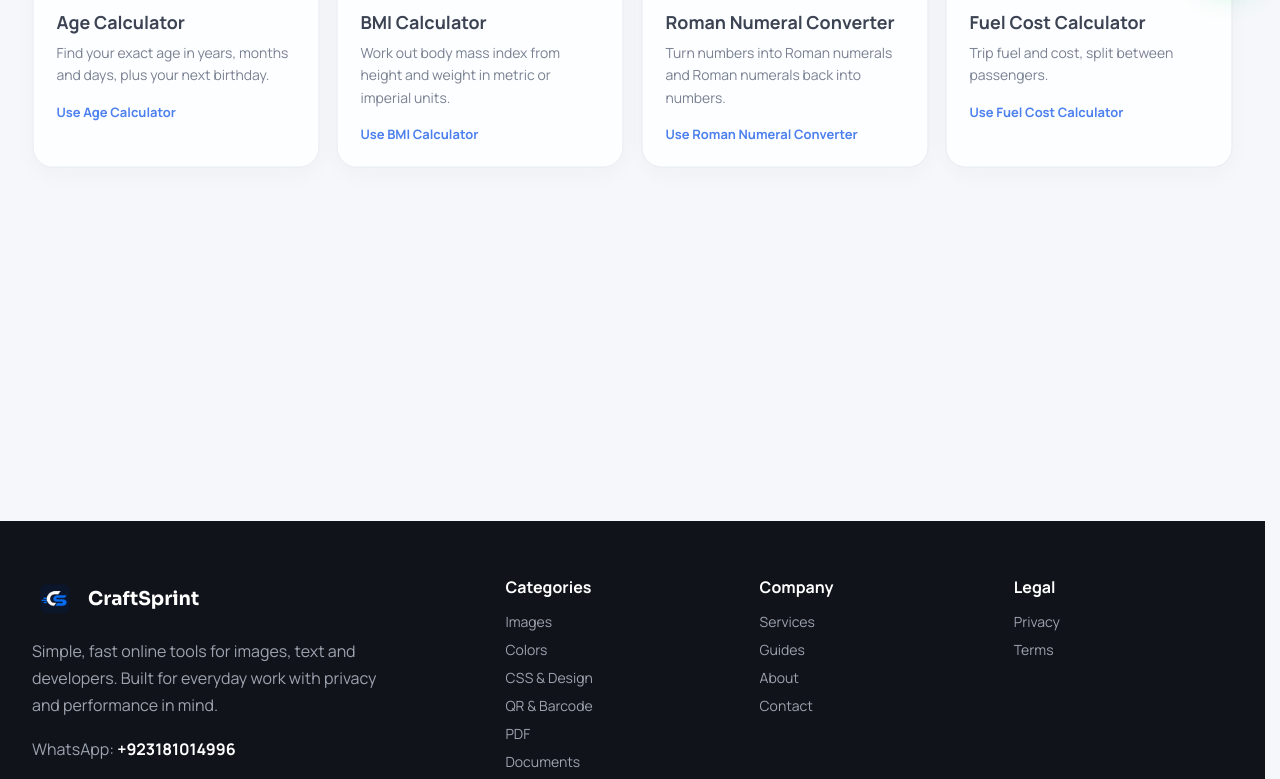
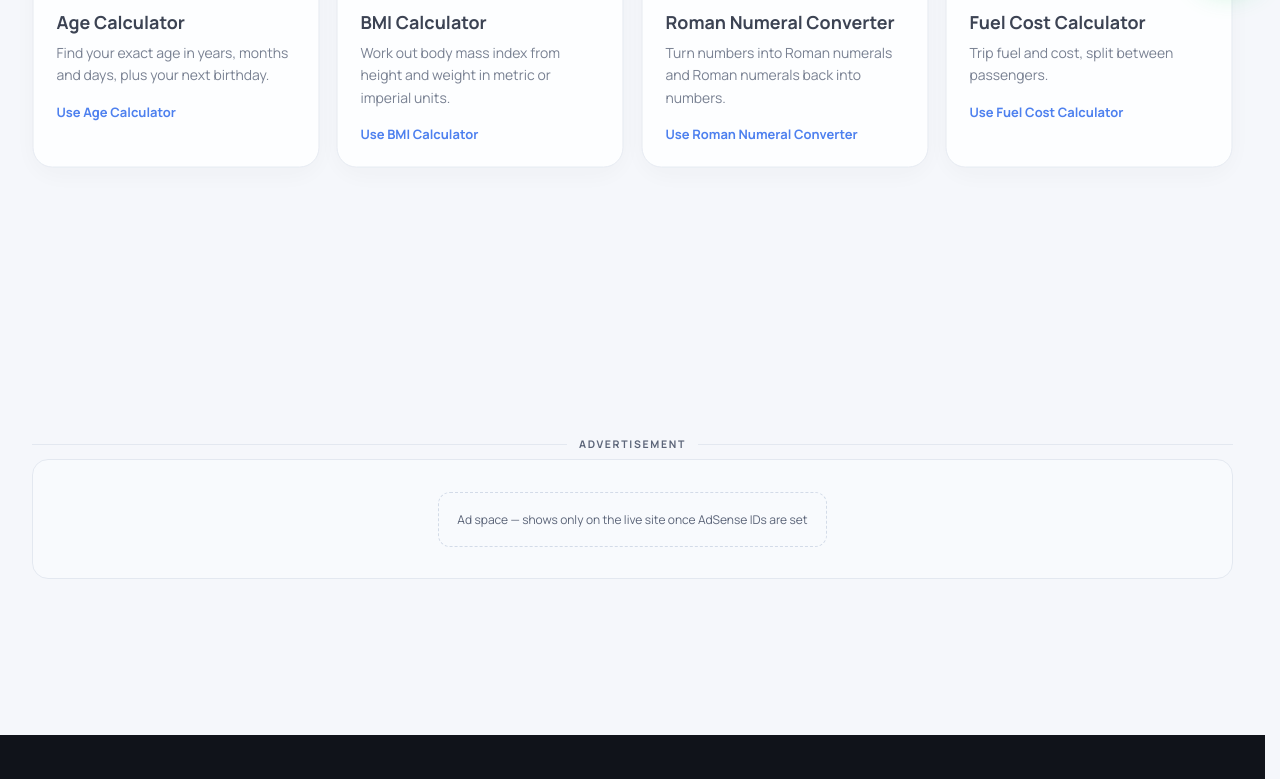
Before and after one commit to UsaidAhmed0318/CraftSprint, a Next.js app: page /category/calculators in a window 1280 px wide. Shown: the part 802-1581 px from the top of the page. Built offline with nearby package versions, Linux system fonts and the light colour scheme; no server answers.

Commit message:
Professional AdSlot: lazy, labelled, no layout shift; add to blog and category pages

```diff
--- a/app/blog/[slug]/page.tsx
+++ b/app/blog/[slug]/page.tsx
@@ -4,6 +4,7 @@ import Link from 'next/link';
 import { notFound } from 'next/navigation';
 import JsonLd from '@/components/shared/JsonLd';
 import ToolCard from '@/components/shared/ToolCard';
+import AdSlot from '@/components/shared/AdSlot';
 import { posts } from '@/data/posts';
 import { tools } from '@/data/tools';
 import { withSeo, fitTitle } from '@/lib/seo';
@@ -64,6 +65,7 @@ export default async function BlogPost({ params }: { params: Promise<{ slug: str
             ))}
           </section>
         ))}
+        <AdSlot />
         <h2>Tools from this guide</h2>
       </article>
       <div className="container" style={{ maxWidth: 980 }}>
--- a/app/category/[slug]/page.tsx
+++ b/app/category/[slug]/page.tsx
@@ -4,6 +4,7 @@ import { notFound } from 'next/navigation';
 import type { Metadata } from 'next';
 import ToolCard from '@/components/shared/ToolCard';
 import GamesBrowser from '@/components/shared/GamesBrowser';
+import AdSlot from '@/components/shared/AdSlot';
 import JsonLd from '@/components/shared/JsonLd';
 import { tools, categories } from '@/data/tools';
 import { categoryInfo, categoryBySlug } from '@/lib/categories';
@@ -113,11 +114,14 @@ export default async function CategoryPage({ params }: { params: Promise<{ slug:
       {cat === 'Games' ? (
         <GamesBrowser />
       ) : (
-        <div className="toolGrid" style={{ marginTop: 36 }}>
-          {list.map(t => (
-            <ToolCard key={t.slug} tool={t} />
-          ))}
-        </div>
+        <>
+          <div className="toolGrid" style={{ marginTop: 36 }}>
+            {list.map(t => (
+              <ToolCard key={t.slug} tool={t} />
+            ))}
+          </div>
+          <AdSlot />
+        </>
       )}
     </main>
   );
--- a/app/globals.css
+++ b/app/globals.css
@@ -483,16 +483,68 @@ select {
   font-weight: 700;
   font-size: 13px;
 }
+/* ---------- Advertisement slot (components/shared/AdSlot.tsx) ---------- */
 .adSlot {
-  min-height: 100px;
+  margin: 36px auto;
+  max-width: 100%;
+  contain: layout;
+}
+.adSlotCompact {
+  margin: 22px auto;
+}
+.adSlotLabel {
+  display: flex;
+  align-items: center;
+  gap: 12px;
+  margin-bottom: 8px;
+  color: var(--muted);
+  font-size: 10.5px;
+  font-weight: 700;
+  letter-spacing: 0.16em;
+  text-transform: uppercase;
+}
+.adSlotLabel::before,
+.adSlotLabel::after {
+  content: '';
+  flex: 1;
+  height: 1px;
+  background: var(--line);
+}
+.adSlotFrame {
+  min-height: 120px; /* reserved up front so the page never jumps when the ad loads */
+  display: grid;
+  align-items: center;
+  overflow: hidden;
+  padding: 8px;
+  border: 1px solid var(--line);
+  border-radius: 16px;
+  background: var(--surface2);
+}
+.adSlotFrame ins {
+  width: 100%;
+}
+.adSlotPreview {
+  justify-self: center;
+  padding: 18px;
   border: 1px dashed var(--line2);
-  background: var(--surface);
-  border-radius: 16px;
-  display: grid;
-  place-items: center;
+  border-radius: 12px;
   color: var(--muted);
   font-size: 12px;
-  margin: 28px 0;
+  text-align: center;
+}
+/* Google found no ad to show: hide the whole box instead of leaving an empty frame. */
+.adSlot:has(ins[data-ad-status='unfilled']) {
+  display: none;
+}
+@media (max-width: 640px) {
+  .adSlot {
+    margin: 28px auto;
+  }
+  .adSlotFrame {
+    min-height: 100px;
+    padding: 6px;
+    border-radius: 14px;
+  }
 }
 .features {
   display: grid;
--- a/components/shared/AdSlot.tsx
+++ b/components/shared/AdSlot.tsx
@@ -1,35 +1,95 @@
 'use client';
+/**
+ * Advertisement slot (Google AdSense).
+ *  - Live site only, and only when real IDs are set in Vercel (NEXT_PUBLIC_ADSENSE_CLIENT + _SLOT).
+ *    Staging, previews and sites without IDs show nothing: no empty boxes, no fake ads.
+ *  - Space is reserved before the ad loads (no page jump → good Core Web Vitals for SEO).
+ *  - The ad is requested only when the visitor scrolls near it (faster pages).
+ *  - Clearly labelled “Advertisement”, as Google’s policy requires. If Google has no ad to show,
+ *    the whole box hides itself.
+ *  - On your own computer (npm run dev) a dashed preview box shows where the ad will appear.
+ * Place it below a tool’s result, at the end of an article, or under a list: never inside a result,
+ * on pages with little content (contact, privacy, terms) or near buttons that people press often.
+ * Styles: app/globals.css → “Advertisement slot”.
+ */
 import { useEffect, useRef } from 'react';
+
 const client = process.env.NEXT_PUBLIC_ADSENSE_CLIENT;
-const slot = process.env.NEXT_PUBLIC_ADSENSE_SLOT;
-const enabled =
-  process.env.NEXT_PUBLIC_DEPLOY_ENV === 'production' && !!client && !client.includes('XXXX') && !!slot;
+const defaultSlot = process.env.NEXT_PUBLIC_ADSENSE_SLOT;
+const live = process.env.NEXT_PUBLIC_DEPLOY_ENV === 'production' && !!client && !client.includes('XXXX');
+const preview = process.env.NODE_ENV === 'development';
+
 declare global {
   interface Window {
     adsbygoogle?: unknown[];
   }
 }
-/** Renders a responsive AdSense unit only when real IDs are configured; otherwise renders nothing. */
-export default function AdSlot() {
+
+type Props = {
+  /** A different AdSense ad unit ID for this spot (defaults to NEXT_PUBLIC_ADSENSE_SLOT). */
+  slot?: string;
+  /** Where it sits; only changes the spacing. */
+  placement?: 'content' | 'compact';
+  className?: string;
+};
+
+export default function AdSlot({ slot, placement = 'content', className = '' }: Props) {
+  const slotId = slot || defaultSlot;
+  const enabled = live && !!slotId;
+  const box = useRef<HTMLDivElement>(null);
   const pushed = useRef(false);
+
   useEffect(() => {
-    if (!enabled || pushed.current) return;
+    const el = box.current;
+    if (!enabled || !el) return;
+    const request = () => {
+      if (pushed.current) return;
       pushed.current = true;
       try {
         (window.adsbygoogle = window.adsbygoogle || []).push({});
       } catch {}
-  }, []);
-  if (!enabled) return null;
+    };
+    if (!('IntersectionObserver' in window)) {
+      request();
+      return;
+    }
+    const io = new IntersectionObserver(
+      entries => {
+        if (entries.some(e => e.isIntersecting)) {
+          request();
+          io.disconnect();
+        }
+      },
+      { rootMargin: '400px 0px' },
+    );
+    io.observe(el);
+    return () => io.disconnect();
+  }, [enabled]);
+
+  if (!enabled && !preview) return null;
   return (
-    <div style={{ margin: '28px 0', minHeight: 100 }}>
+    <aside
+      className={`adSlot ${placement === 'compact' ? 'adSlotCompact' : ''} ${className}`.trim()}
+      aria-label="Advertisement"
+      data-nosnippet
+    >
+      <span className="adSlotLabel">Advertisement</span>
+      <div className="adSlotFrame" ref={box}>
+        {enabled ? (
           <ins
             className="adsbygoogle"
             style={{ display: 'block' }}
             data-ad-client={client}
-        data-ad-slot={slot}
+            data-ad-slot={slotId}
             data-ad-format="auto"
             data-full-width-responsive="true"
           />
+        ) : (
+          <span className="adSlotPreview">
+            Ad space — shows only on the live site once AdSense IDs are set
+          </span>
+        )}
       </div>
+    </aside>
   );
 }
```
Also changed, not shown: 1 other file (tests, documents, lock files or other folders). Lines whose indentation alone changed are shown as unchanged.
